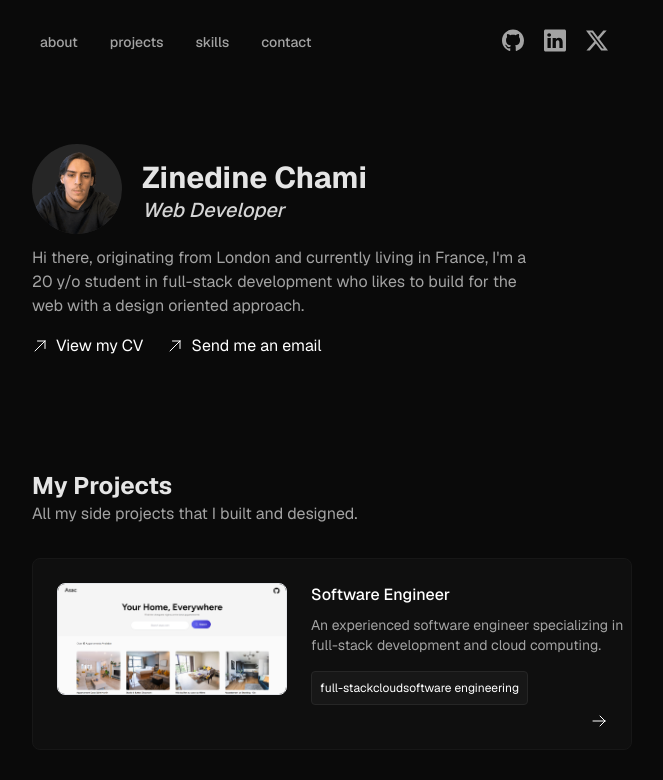
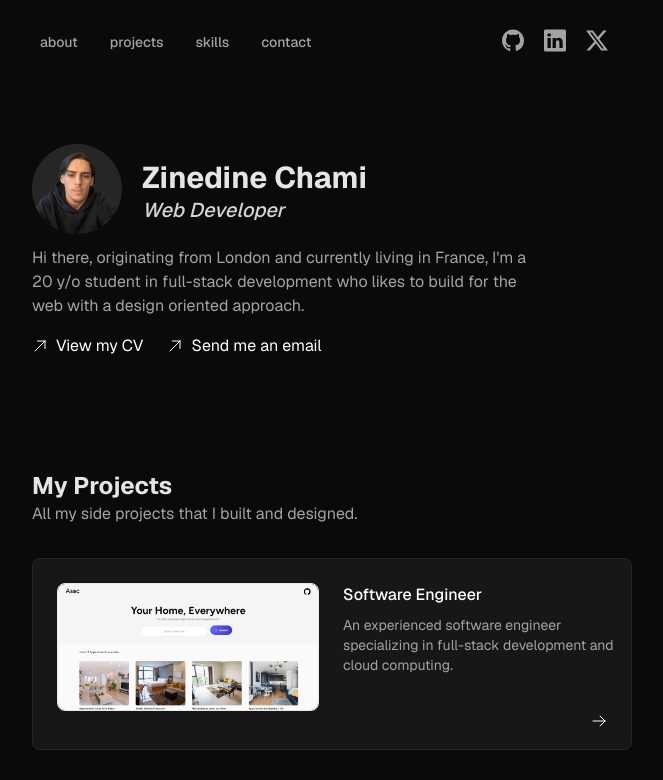
Before and after one commit to zinedinechami/portfolio_next, a Next.js app: page / in a window 1280 px wide. Shown: the top 780 px of the page, without its empty margins (328-991 px from the left). Built offline with nearby package versions, Linux system fonts and the light colour scheme.

Commit message:
removed tags from project card, now using link from next js for router

```diff
--- a/src/app/sections/projects.tsx
+++ b/src/app/sections/projects.tsx
@@ -1,5 +1,6 @@
 import projects_database from "../products.json";
 import Image from "next/image";
+import Link from "next/link";
 import asac from "../assets/asac.png";
 
 // todo: create map for projects
@@ -16,8 +17,8 @@ export default function Projects() {
         {projects_database.map((data) => {
           return (
             <>
-              <a href={"/projects/" + data.id}>
-                <article className="w-full h-48  my-8 rounded-lg border bg-neutral-900/40 hover:bg-neutral-900/80  transition-colors border-neutral-900 cursor-pointer relative">
+              <Link href={"/projects/" + data.id}>
+                <article className="w-full h-48  my-8 rounded-lg  bg-neutral-900 hover:bg-neutral-900/70 border border-neutral-800 transition-colors  cursor-pointer relative">
                   <div className="flex">
                     <div className="pt-6 mx-6 ">
                       <Image
@@ -47,18 +48,14 @@ export default function Projects() {
                     <div className="pt-6">
                       <h1 className=" font-medium pb-2">{data.title} </h1>
 
-                      <p className="w-80 text-neutral-400 text-sm mb-2">
+                      <p className="w-72 text-neutral-400 text-sm mb-2">
                         {data.description}
                       </p>
-                      <div className="flex pt-2">
-                        <article className="text-xs p-2 bg-neutral-900 border border-neutral-800 rounded mr-2">
-                          {data.tags}
-                        </article>
-                      </div>
+                      <div className="flex pt-2"></div>
                     </div>
                   </div>
                 </article>
-              </a>
+              </Link>
             </>
           );
         })}
```
